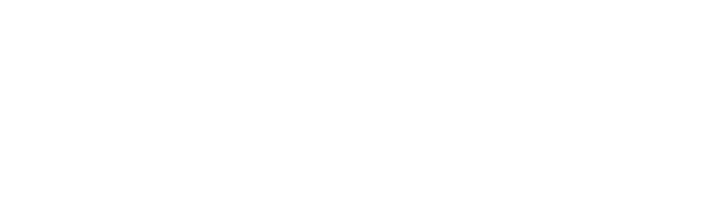
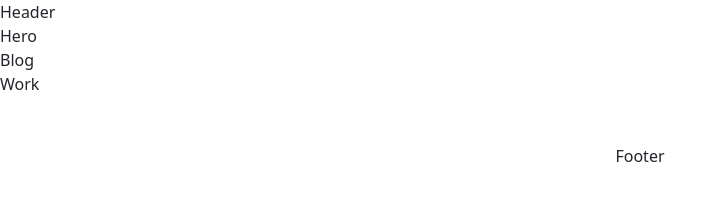
Before and after one commit to Solat-Ali/figma-to-html-portfolio-practice, a plain HTML site: page index.html in a window 1280 px wide. Shown: the whole page, without its empty margins (0-728 px from the left). Drawn offline with nearby package versions, Linux system fonts and the light colour scheme.

Commit message:
feat: bootstrap js added, base layout changes

```diff
--- a/index.html
+++ b/index.html
@@ -1,5 +1,6 @@
 <!DOCTYPE html>
 <html lang="en">
+
 <head>
     <meta charset="UTF-8">
     <meta name="viewport" content="width=device-width, initial-scale=1.0">
@@ -22,7 +23,31 @@
     <!-- custom styles -->
     <link rel="stylesheet" href="./style.css">
 </head>
+
 <body>
+    <header>
+        Header
+    </header>
+    <section class="content">
+        <section class="hero text-center text-lg-start">
+            Hero
+        </section>
+        <section class="content__section blog">
+            Blog
+        </section>
+        <section class="content__section work">
+            Work
+        </section>
+        <footer class="footer mt-5 mb-5 text-center">
+            Footer
+        </footer>
+    </section>
+
+    <!-- Bootstrap JS -->
+    <script src="https://cdn.jsdelivr.net/npm/bootstrap@5.3.3/dist/js/bootstrap.min.js"
+        integrity="sha384-0pUGZvbkm6XF6gxjEnlmuGrJXVbNuzT9qBBavbLwCsOGabYfZo0T0to5eqruptLy"
+        crossorigin="anonymous"></script>
 
 </body>
+
 </html>
```
Lines whose indentation alone changed are shown as unchanged.
